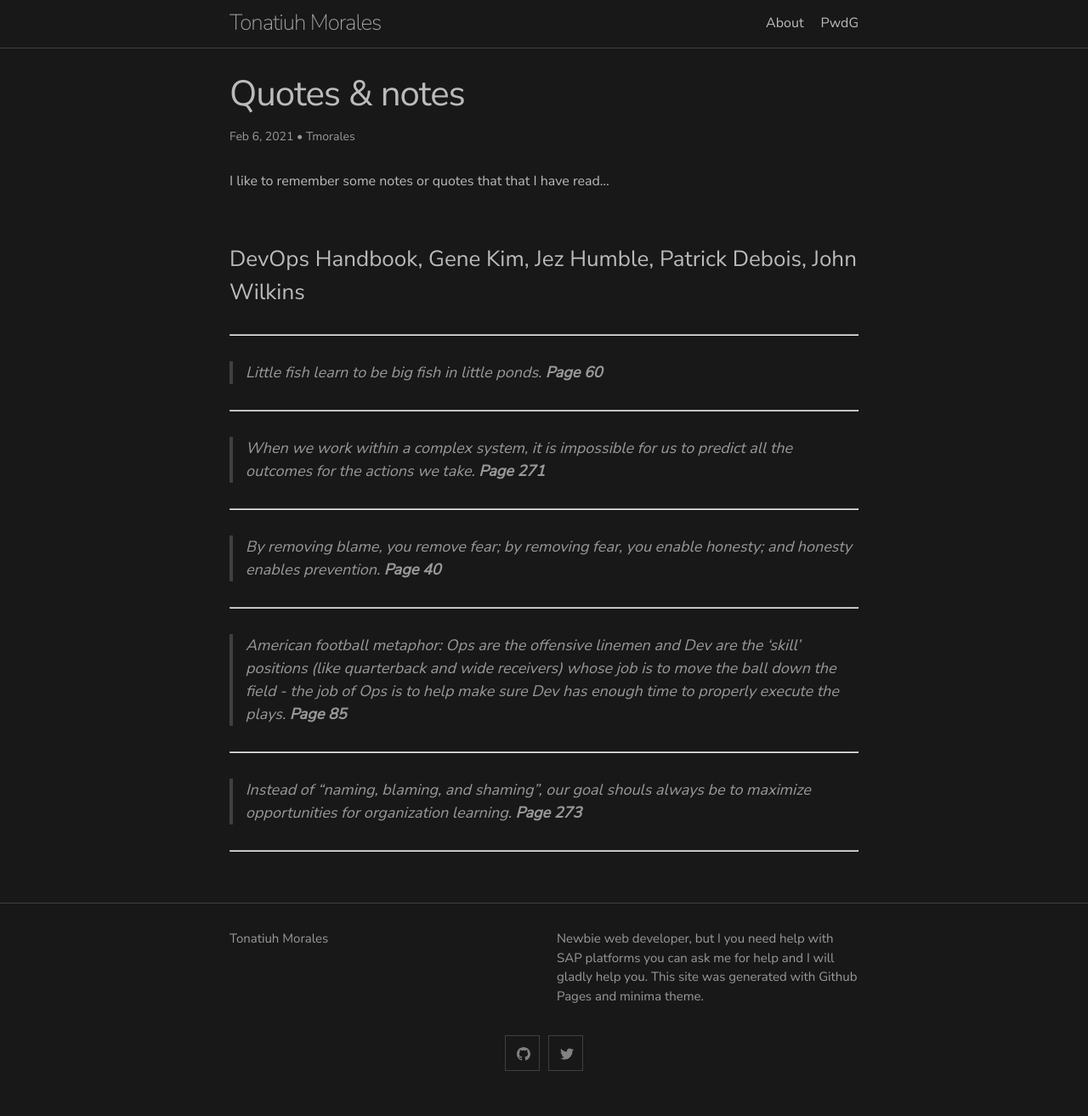
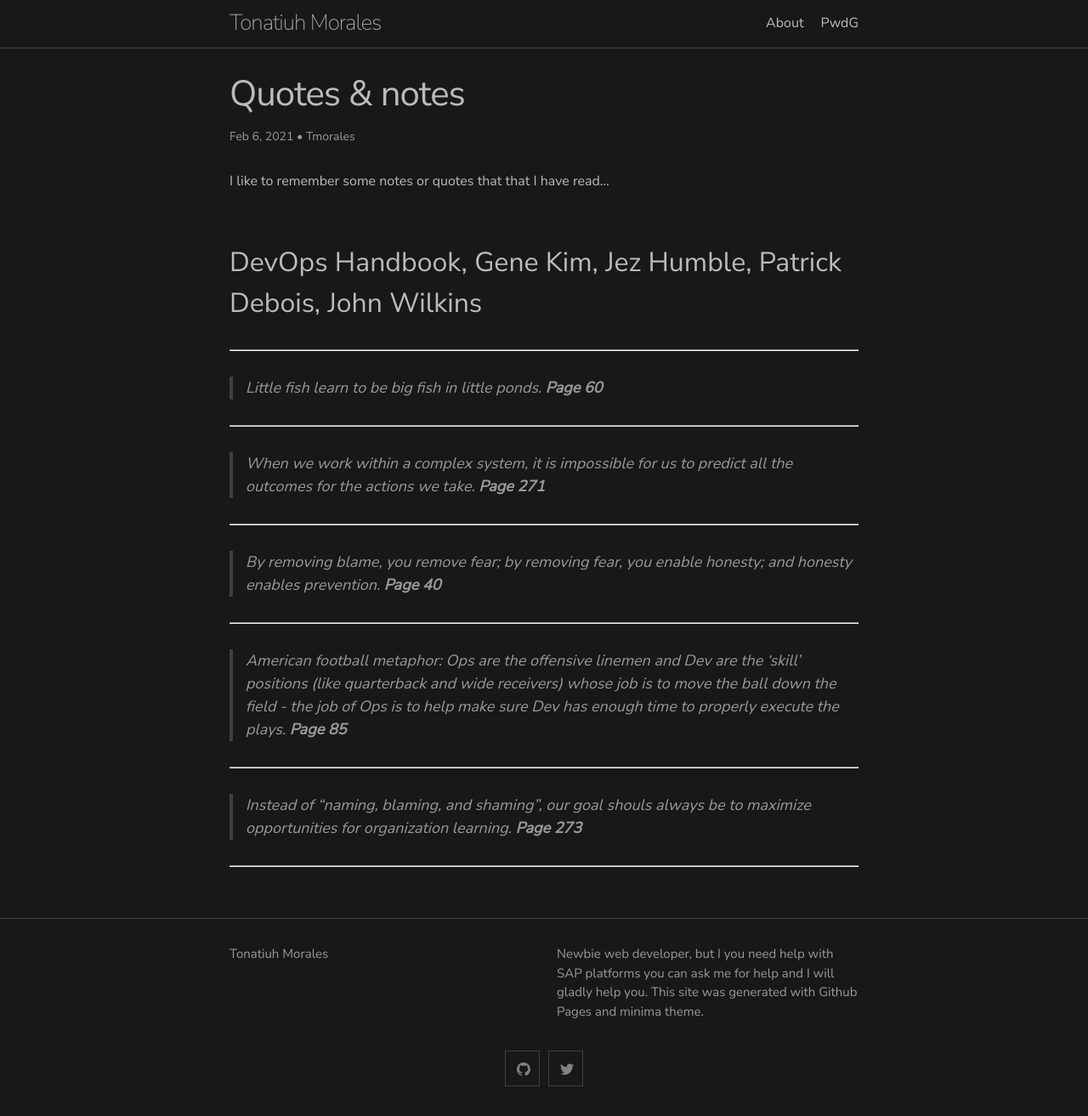
Before and after one commit to blackc0mb/blackc0mb.github.io, a Jekyll site: the page built from _posts/2021-02-06-quotes.md, in a window 1280 px wide. Shown: the whole page at 85% size. Built offline with Jekyll 4.4.1, drawn with Linux system fonts in a browser that asks for light colours.

```diff
--- a/_posts/2021-02-06-quotes.md
+++ b/_posts/2021-02-06-quotes.md
@@ -7,7 +7,7 @@ tag: various
 
 I like to remember some notes or quotes that that I have read...
 
-### DevOps Handbook, Gene Kim, Jez Humble, Patrick Debois, John Wilkins
+## DevOps Handbook, Gene Kim, Jez Humble, Patrick Debois, John Wilkins
 ---
 > Little fish learn to be big fish in little ponds. **Page 60**
 
```
